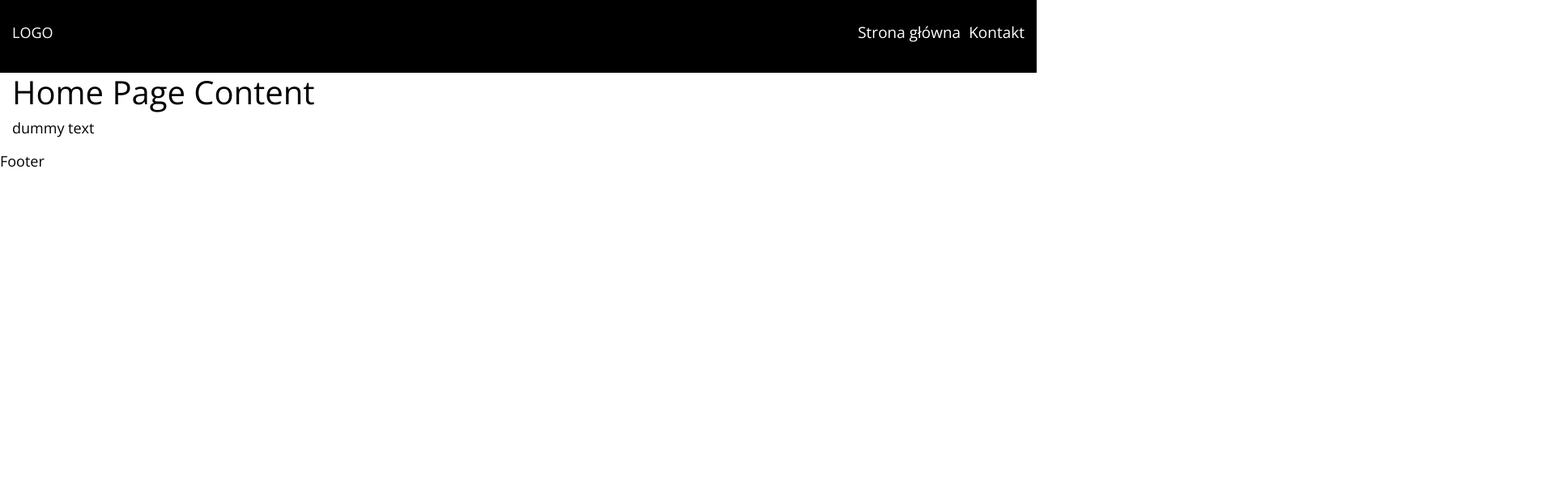
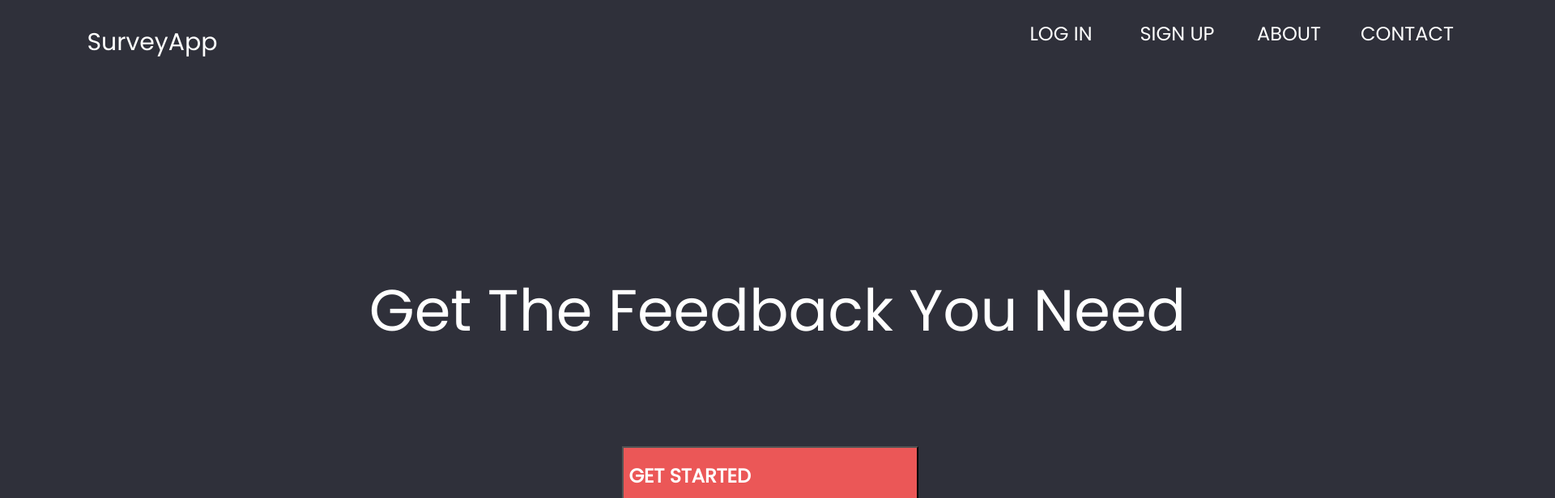
Before and after one commit to LizGlazar/SurveyApp, a React (Create React App) app in the folder frontend/survey-app/: page / in a window 1280 px wide. Shown: the top 616 px of the page at 81% size, 1920 px wide, since content can reach past the window. Built offline with nearby package versions, Linux system fonts and the light colour scheme.

Commit message:
Migrating from Figma to React

```diff
--- a/frontend/survey-app/public/index.html
+++ b/frontend/survey-app/public/index.html
@@ -6,6 +6,7 @@
     <meta name="viewport" content="width=device-width, initial-scale=1" />
     <link rel="stylesheet" href="https://stackpath.bootstrapcdn.com/bootstrap/4.3.1/css/bootstrap.min.css" integrity="sha384-ggOyR0iXCbMQv3Xipma34MD+dH/1fQ784/j6cY/iJTQUOhcWr7x9JvoRxT2MZw1T" crossorigin="anonymous">
     <link href="https://fonts.googleapis.com/css?family=Open+Sans:400,400i,700,700i&display=swap" rel="stylesheet">
+    <link href="https://fonts.googleapis.com/css?family=Poppins&display=swap" rel="stylesheet">
     <meta name="theme-color" content="#000000" />
     <meta
       name="description"
--- a/frontend/survey-app/src/App.js
+++ b/frontend/survey-app/src/App.js
@@ -1,22 +1,32 @@
 import React from 'react';
 
 //components
-import Header from './components/headerComponent/header';
-import Footer from './components/footerComponent/footer';
-import Homepage from './components/pages/homePage';
+//import Header from './components/headerComponent/header';
+//import Footer from './components/footerComponent/footer';
+//import Homepage from './components/pages/homePage';
 
 //includes
-import './Assets/css/default.min.css';
-
+//import './Assets/css/default.min.css';
+import './Assets/css/surveyapp.css';
 function App() {
   return (
-    <div className="App">
-
-      <Header />
+    <div id="landing-page-background">
+      <p id="landing-page-text">Get The Feedback You Need</p>
+      <p id="landing-page-logo">SurveyApp</p>
+      <a id="button-login" href="#">LOG IN</a>
+      <a id="button-sign-up" href="#">SIGN UP</a>
+      <a id="button-about" href="#">ABOUT</a>
+      <a id="button-contact" href="#">CONTACT</a>
+      {/*<div id="button-get-started">
+        <div id="button-get-started-rectangle">*/}
+          <button id="button-get-started-text" type="button">GET STARTED</button>
+        {/*</div>
+      </div>*/}
+      {/*<Header />
 
         <Homepage />
 
-      <Footer />
+      <Footer />*/}
 
     </div>
   );
--- /dev/null
+++ b/frontend/survey-app/src/Assets/css/surveyapp.css
@@ -0,0 +1,249 @@
+/* landing-page-background */
+
+#landing-page-background   {
+position: absolute;
+width: 1920px;
+height: 1080px;
+left: 0px;
+top: 0px;
+
+
+background: #2F303A;
+}
+
+/* Ellipse 1 */
+#ellipse-1 {
+position: absolute;
+width: 342px;
+height: 342px;
+left: 138px;
+top: 626px;
+
+background: rgba(229, 229, 229, 0.1);
+}
+
+/* Ellipse 5 */
+#ellipse-5 {
+position: absolute;
+width: 342px;
+height: 342px;
+left: 174px;
+top: 616px;
+
+background: rgba(229, 229, 229, 0.1);
+}
+
+/* Ellipse 2 */
+#ellipse-2 {
+position: absolute;
+width: 240px;
+height: 240px;
+left: 588px;
+top: 146px;
+
+background: rgba(235, 87, 87, 0.1);
+}
+
+/* Ellipse 6 */
+#ellipse-6 {
+position: absolute;
+width: 240px;
+height: 240px;
+left: 608px;
+top: 146px;
+
+background: rgba(235, 87, 87, 0.1);
+}
+
+/* Ellipse 3 */
+#ellipse-3 {
+
+position: absolute;
+width: 497px;
+height: 497px;
+left: 1500px;
+top: 661px;
+
+background: rgba(235, 87, 87, 0.1);
+}
+
+/* Ellipse 4 */
+#ellipse-4 {
+position: absolute;
+width: 497px;
+height: 497px;
+left: 1440px;
+top: 661px;
+
+background: rgba(235, 87, 87, 0.1);
+}
+
+/* Get The Feedback You Need */
+#landing-page-text {
+position: absolute;
+width: 1740px;
+height: 100px;
+left: 90px;
+top: 372px;
+
+font-family: Poppins;
+font-style: normal;
+font-weight: normal;
+font-size: 72px;
+line-height: 24px;
+/* or 33% */
+
+text-align: center;
+
+color: #FFFFFF;
+}
+
+
+/* buttonGetStarted */
+#button-get-started {
+position: absolute;
+width: 369.86px;
+height: 77.98px;
+left: 768.39px;
+top: 548.02px;
+}
+
+#button-get-started-rectangle {
+    position: absolute;
+width: 369.86px;
+height: 77.98px;
+left: 768.39px;
+top: 548.02px;
+
+background: #EB5757;
+border-radius: 10px;
+}
+
+#button-get-started-text {
+    background: #EB5757;
+    position: absolute;
+width: 365.73px;
+height: 73.53px;
+left: 768.39px;
+top: 552.47px;
+
+font-family: Poppins;
+font-style: normal;
+font-weight: bold;
+font-size: 24px;
+line-height: 100px;
+/* or 417% */
+
+display: flex;
+align-items: center;
+text-align: center;
+
+color: #FFFFFF;
+
+mix-blend-mode: normal;
+}
+
+/* SIGN UP */
+#button-sign-up {
+position: absolute;
+width: 93px;
+height: 24px;
+left: 1407px;
+top: 30px;
+
+font-family: Poppins;
+font-style: normal;
+font-weight: normal;
+font-size: 24px;
+line-height: 24px;
+/* identical to box height, or 100% */
+
+text-align: center;
+
+color: #FFFFFF;
+}
+
+
+/* Frame 1 */
+
+
+/* Auto Layout */
+#button-about {
+    position: absolute;
+    width: 79px;
+    height: 24px;
+    left: 1552px;
+    top: 30px;
+
+    font-family: Poppins;
+    font-style: normal;
+    font-weight: normal;
+    font-size: 24px;
+    line-height: 24px;
+    /* identical to box height, or 100% */
+
+    text-align: center;
+
+    color: #FFFFFF;
+}
+
+
+/* LOG IN */
+#button-login {
+position: absolute;
+width: 78px;
+height: 24px;
+left: 1271px;
+top: 30px;
+
+font-family: Poppins;
+font-style: normal;
+font-weight: normal;
+font-size: 24px;
+line-height: 24px;
+/* identical to box height, or 100% */
+
+text-align: center;
+
+color: #FFFFFF;
+}
+
+#button-contact {
+    position: absolute;
+width: 115px;
+height: 24px;
+left: 1680px;
+top: 30px;
+
+font-family: Poppins;
+font-style: normal;
+font-weight: normal;
+font-size: 24px;
+line-height: 24px;
+/* identical to box height, or 100% */
+
+text-align: center;
+
+color: #FFFFFF;
+}
+
+/* SurveyApp */
+
+#landing-page-logo {
+position: absolute;
+width: 162px;
+height: 24px;
+left: 107px;
+top: 40px;
+
+font-family: Poppins;
+font-style: normal;
+font-weight: normal;
+font-size: 30px;
+line-height: 24px;
+/* identical to box height, or 80% */
+
+text-align: center;
+
+color: #FFFFFF;
+}
```
